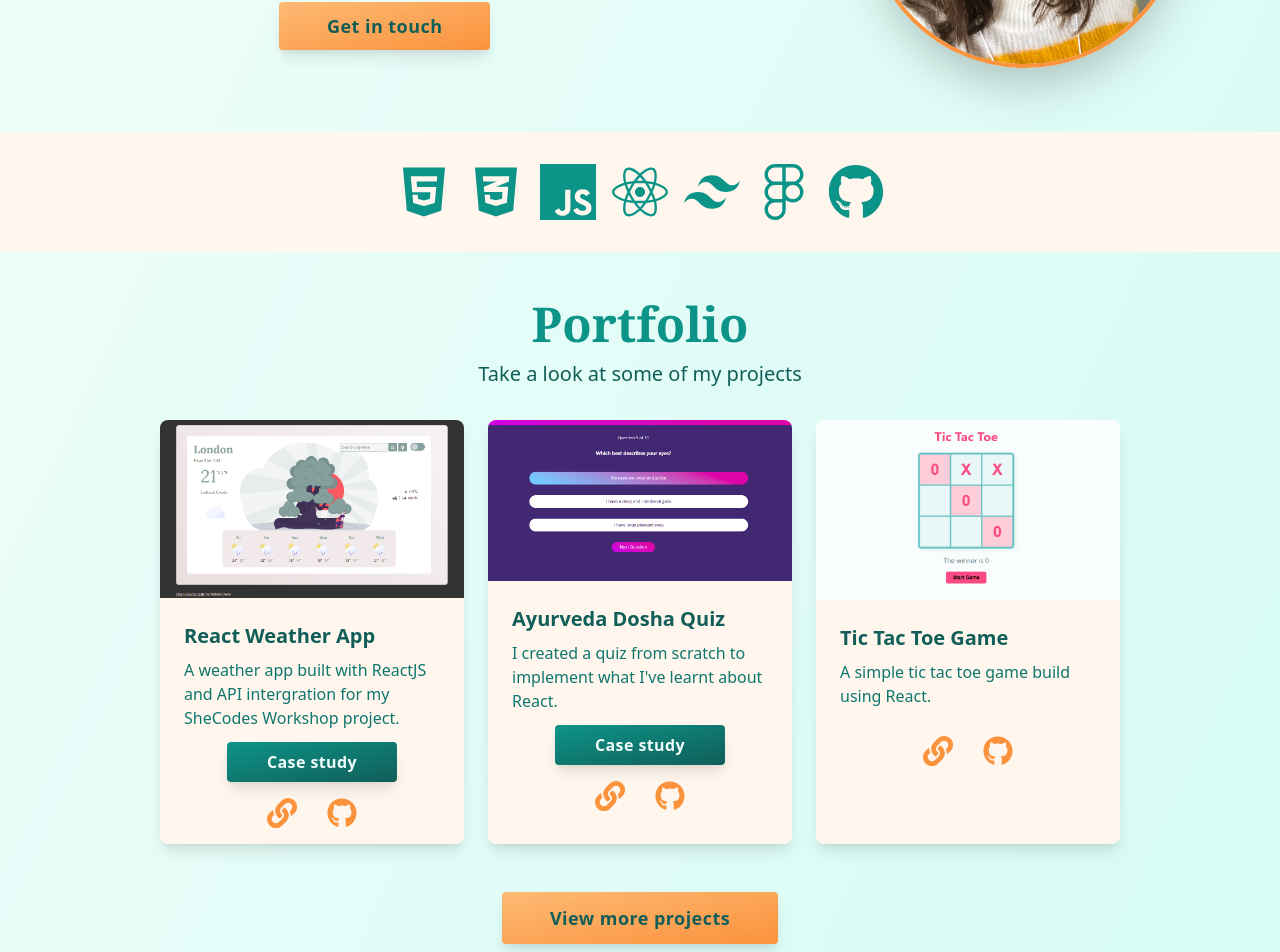
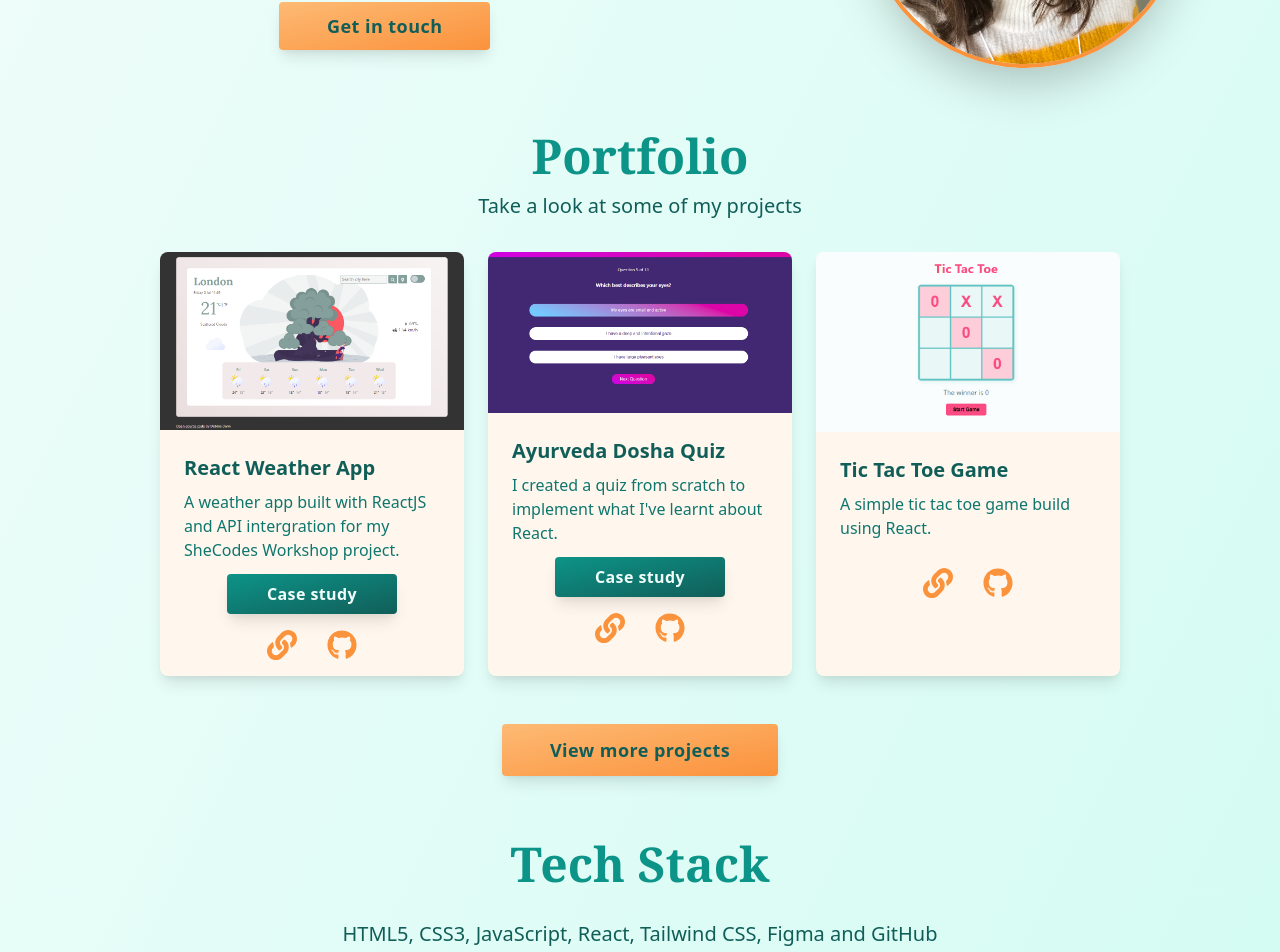
Before and after one commit to hellodeborahuk/React-portfolio, a React (Create React App) app: page / in a window 1280 px wide. Shown: the part 380-1332 px from the top of the page. Built offline with nearby package versions, Linux system fonts and the light colour scheme.

Commit message:
Updated tech stack

```diff
--- a/src/Home.js
+++ b/src/Home.js
@@ -93,17 +93,6 @@ function Home() {
           </div>
         </div>
 
-        <div className="mb-12 p-6 bg-orange-50">
-           <div className="flex justify-center p-12 md:p-0 text-7xl text-teal-600">
-            <FaHtml5 className="p-2" />
-            <FaCss3Alt className="p-2" />
-            <SiJavascript className="p-2" />
-            <FaReact className="p-2" />
-            <SiTailwindcss className="p-2" />
-            <FaFigma className="p-2" />
-            <FaGithub className="p-2" />
-          </div>
-        </div>
 
         {/* PROJECTS */}
         <div className="container mx-auto mb-16 px-6 lg:px-0 lg:w-9/12">
@@ -151,7 +140,7 @@ function Home() {
             Tech Stack
           </h2>
           <p className="text-xl mb-6 text-teal-800">
-            HTML5, CSS3, Javascript, React, Tailwind CSS, Figma and Github
+            HTML5, CSS3, JavaScript, React, Tailwind CSS, Figma and GitHub
           </p>
           <div className="flex justify-center p-12 md:p-0 text-7xl text-orange-400">
             <FaHtml5 className="p-2" />
```
